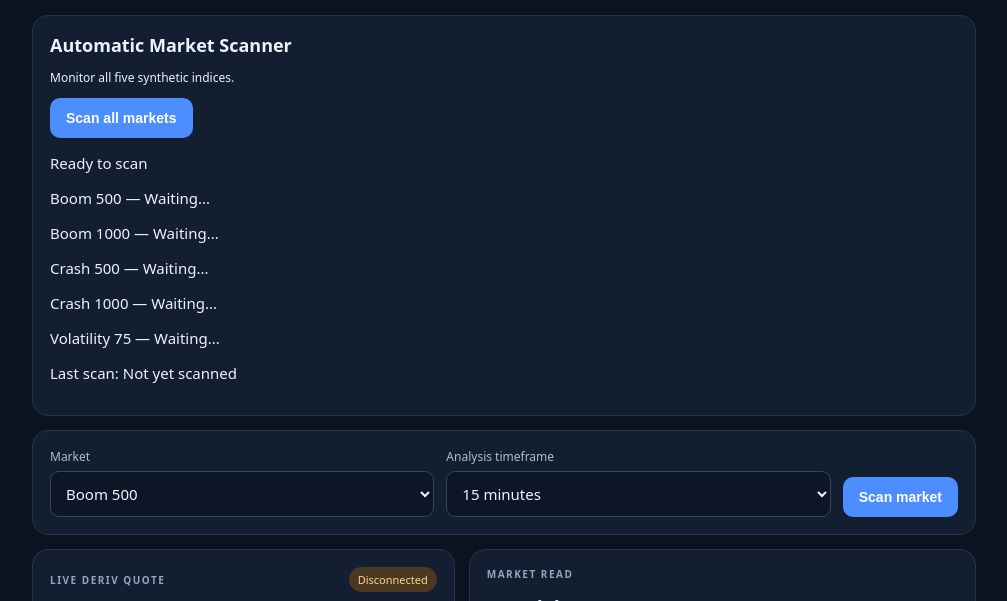
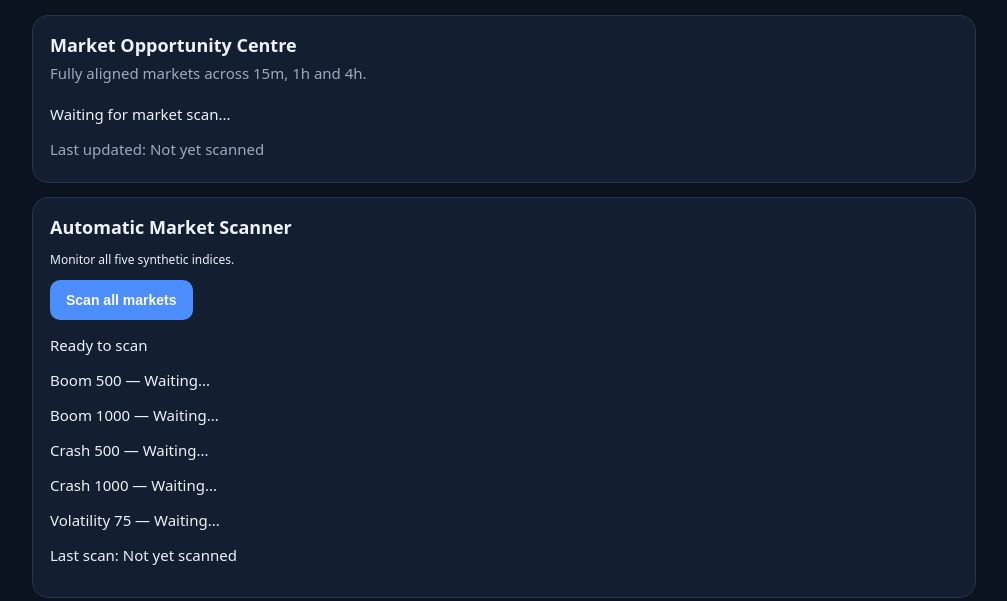
Before and after one commit to Adeyemibolajifisayo/Ai-trader-assistance-, a plain HTML site: page index.html in a window 1280 px wide. Shown: the part 137-738 px from the top of the page, without its empty margins (136-1143 px from the left). Drawn offline with Linux system fonts and the light colour scheme.

Commit message:
Update index.html
Add Market Oppurtunity Centre

```diff
--- a/index.html
+++ b/index.html
@@ -9,6 +9,26 @@
 <body>
 <header><div><div class="eyebrow">MARKET INTELLIGENCE</div><h1>Synthetic Indices Trader Assistant</h1><p class="muted">Deriv synthetic indices · TradingView charts · Manual decisions</p></div><button id="notifyBtn" class="secondary">Enable alerts</button></header>
 <main>
+
+<section class="card" id="opportunityCentre">
+  <div class="row">
+    <div>
+      <h2>Market Opportunity Centre</h2>
+      <p class="muted">
+        Fully aligned markets across 15m, 1h and 4h.
+      </p>
+    </div>
+  </div>
+
+  <div id="opportunityResults">
+    <p>Waiting for market scan...</p>
+  </div>
+
+  <p id="opportunityUpdated" class="muted">
+    Last updated: Not yet scanned
+  </p>
+</section>
+
 
 <section class="card" id="marketScanner">
   <div class="section-head">
```
